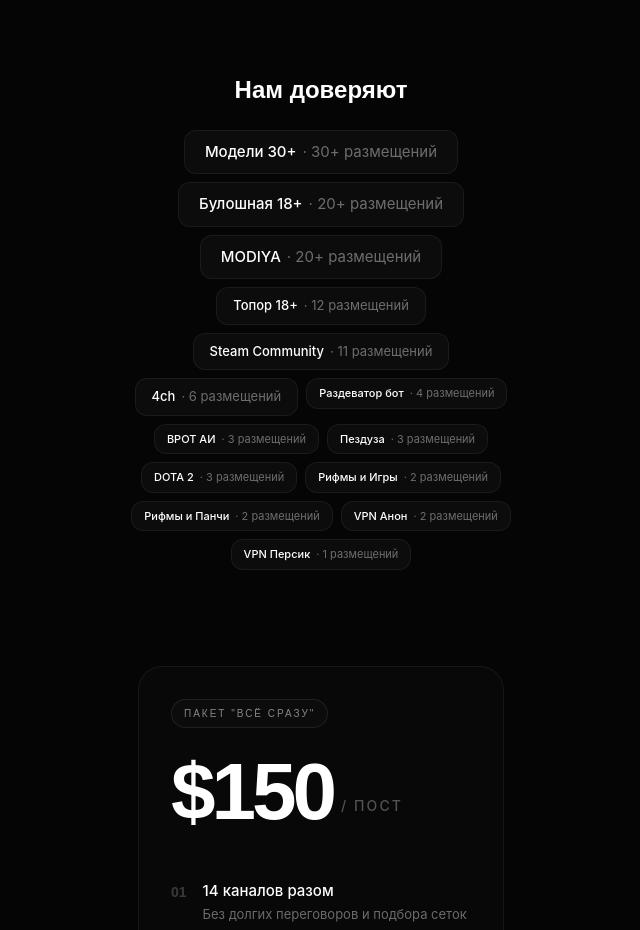
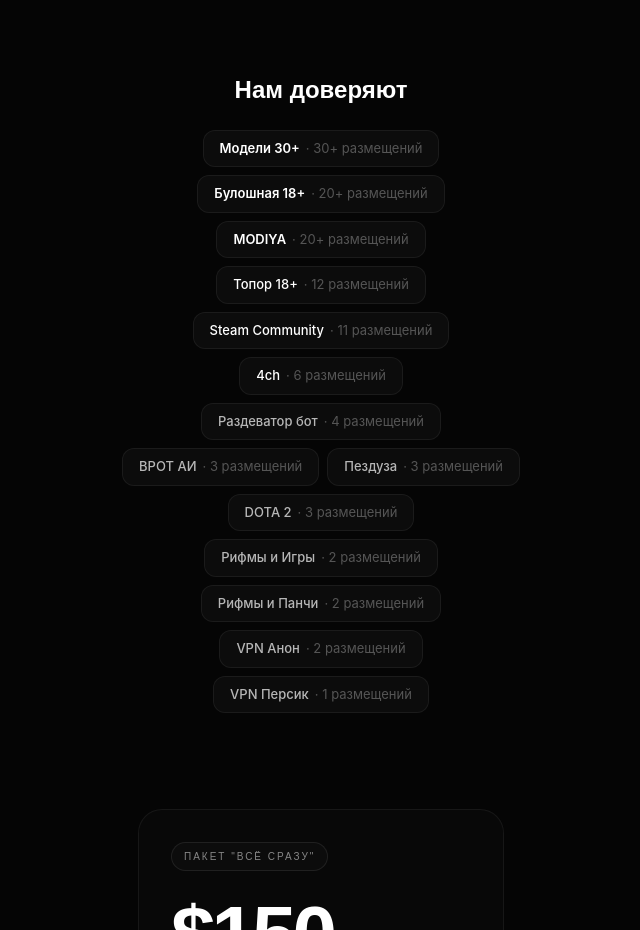
Before and after one commit to bdmitrypix23-ui/tma-ad-network-landing, a React (Vite) app: page / in a window 1280 px wide. Shown: the part 1180-2110 px from the top of the page, without its empty margins (319-959 px from the left). Built offline with nearby package versions, Linux system fonts and the light colour scheme; a web font is replaced by a local one.

Commit message:
Чипы клиентов: одинаковый размер, акцент через жирность
Co-Authored-By: Claude Opus 4.6 (1M context) <noreply@anthropic.com>

```diff
--- a/src/App.jsx
+++ b/src/App.jsx
@@ -40,10 +40,10 @@ const trustedClients = [
   { name: "VPN Персик", count: 1, label: "1" },
 ];
 
-function getChipSize(count) {
-  if (count >= 20) return "text-[15px] px-5 py-2.5";
-  if (count >= 5) return "text-[13px] px-4 py-2";
-  return "text-[11px] px-3 py-1.5";
+function getChipWeight(count) {
+  if (count >= 20) return "font-semibold text-white";
+  if (count >= 5) return "font-medium text-white";
+  return "font-medium text-white/70";
 }
 
 function openTelegram() {
@@ -94,12 +94,12 @@ function Counter({ from = 0, to, suffix = "", duration = 2 }) {
 }
 
 function ClientChip({ client, index }) {
-  const size = getChipSize(client.count);
+  const weight = getChipWeight(client.count);
   return (
     <FadeInView delay={0.03 * index}>
-      <div className={`inline-flex items-center gap-1.5 bg-white/[0.03] border border-white/[0.06] rounded-xl ${size}`}>
-        <span className="font-medium text-white">{client.name}</span>
-        <span className="text-white/40">· {client.label} размещений</span>
+      <div className="inline-flex items-center gap-1.5 bg-white/[0.03] border border-white/[0.06] rounded-xl text-[13px] px-4 py-2">
+        <span className={weight}>{client.name}</span>
+        <span className="text-white/30">· {client.label} размещений</span>
       </div>
     </FadeInView>
   );
```
